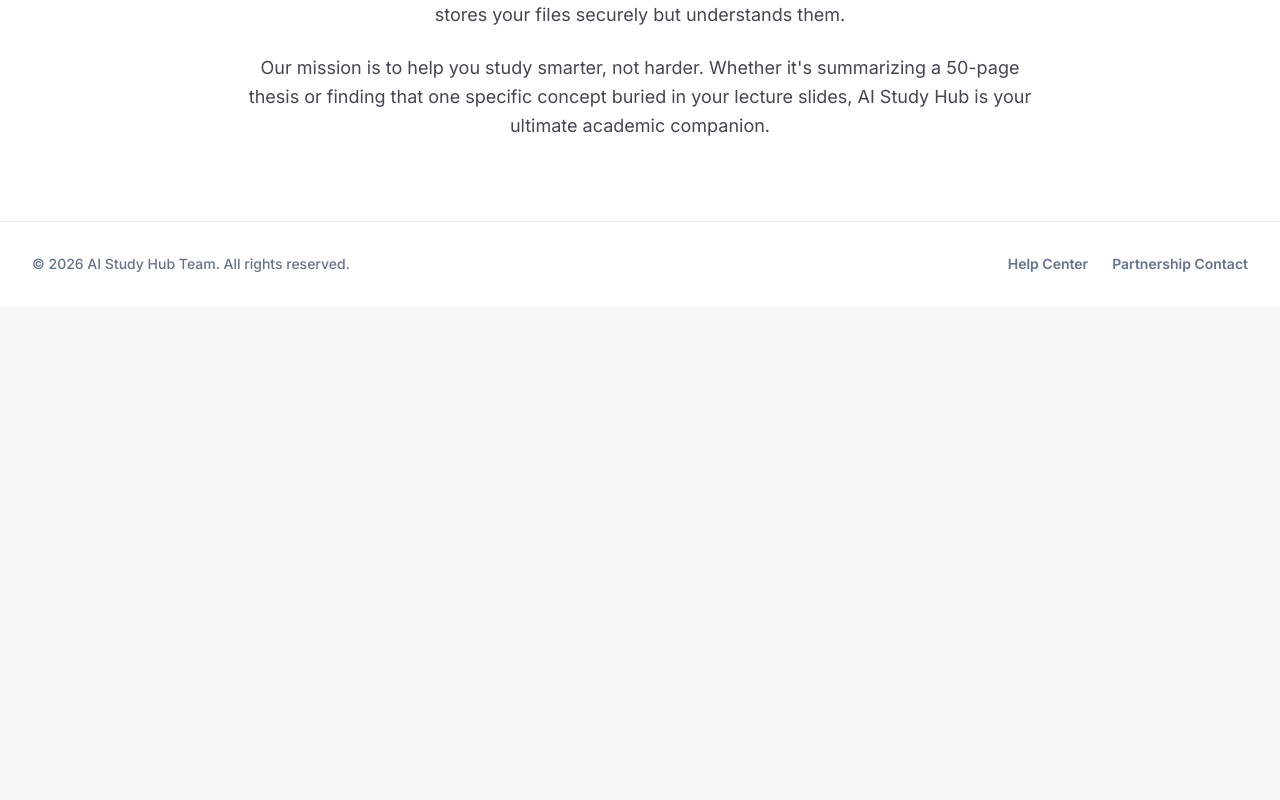
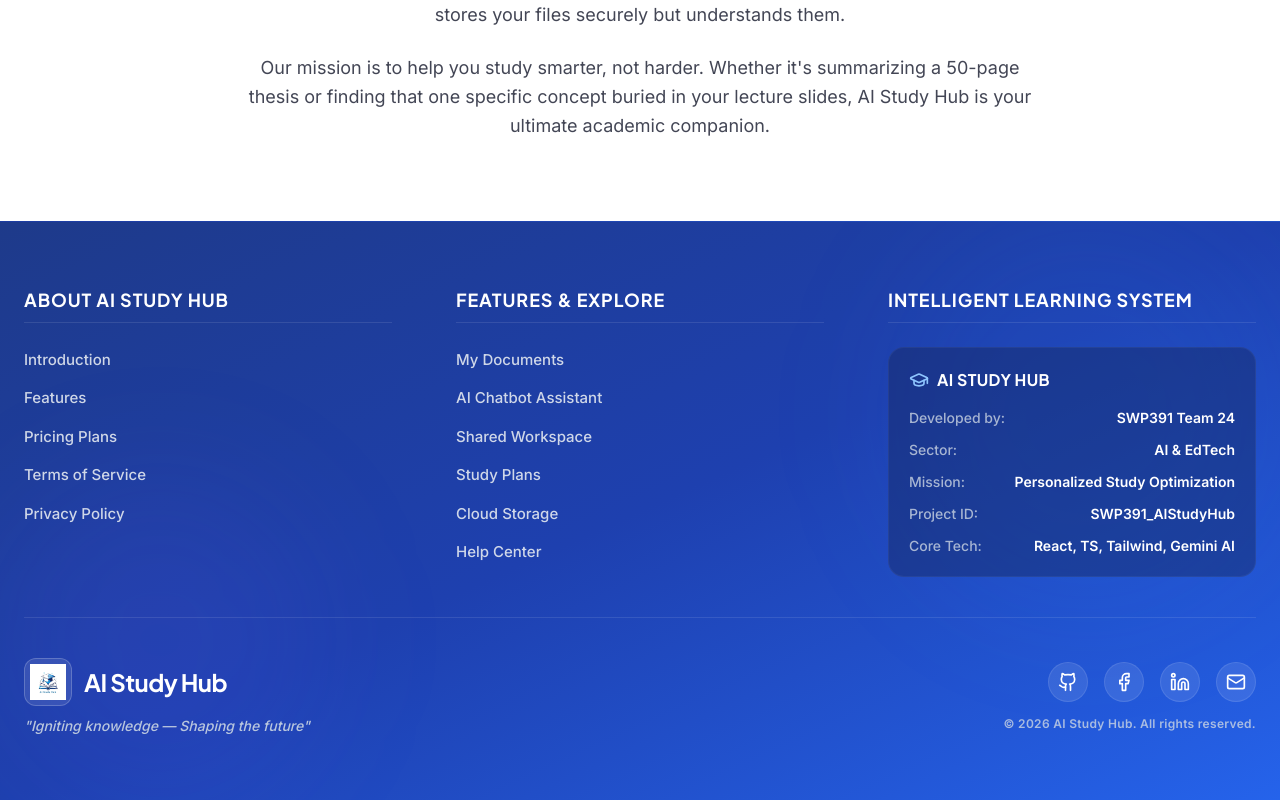
Before and after one commit to huynhduybinh24/SWP391_AIStudyHub, a React (Vite) app in the folder FrontEnd/: page / in a window 1280 px wide. Shown: the part 1713-2513 px from the top of the page. Before the commit the page ends 2019 px from the top, so only its background shows below. Built offline with nearby package versions, Linux system fonts and the light colour scheme; the HTML template or start-up script is replaced by a standard one.

Commit message:
feat: add AppFooter component and implement basic layout for LoginPage

```diff
--- a/FrontEnd/src/components/shared/AppFooter.tsx
+++ b/FrontEnd/src/components/shared/AppFooter.tsx
@@ -1,12 +1,19 @@
 import { Link } from 'react-router-dom'
 import { useTranslation } from '@/context/LanguageContext'
+import { Github, Facebook, Linkedin, Mail, GraduationCap } from 'lucide-react'
 
-export function AppFooter() {
-  const { t } = useTranslation()
+interface AppFooterProps {
+  variant?: 'full' | 'simple'
+}
 
+export function AppFooter({ variant = 'full' }: AppFooterProps) {
+  const { t, language } = useTranslation()
+
+  // Simplified variant: standard sleek light/dark footer bar
+  if (variant === 'simple') {
     return (
       <footer className="w-full border-t bg-white text-slate-500 border-slate-200 dark:bg-slate-950 dark:text-slate-400 dark:border-slate-800 select-none">
-      <div className="mx-auto flex max-w-[1800px] flex-col items-center justify-between gap-4 px-8 py-8 text-center md:flex-row md:text-left">
+        <div className="mx-auto flex max-w-[1800px] flex-col items-center justify-between gap-4 px-8 py-6 text-center md:flex-row md:text-left">
           <p className="text-sm font-medium">
             {t.footer.copyright}
           </p>
@@ -29,4 +36,172 @@ export function AppFooter() {
     )
   }
 
+  // Define localized strings based on active language (vi / en / ja / ko)
+  const isVi = language === 'vi'
+
+  const content = {
+    aboutTitle: isVi ? 'Về AI Study Hub' : 'About AI Study Hub',
+    aboutLinks: [
+      { text: isVi ? 'Giới thiệu' : 'Introduction', to: '/about' },
+      { text: isVi ? 'Tính năng' : 'Features', to: '/#features' },
+      { text: isVi ? 'Bảng giá' : 'Pricing Plans', to: '/pricing' },
+      { text: t.footer.termsOfService, to: '/terms' },
+      { text: t.footer.privacyPolicy, to: '/privacy' },
+    ],
+    exploreTitle: isVi ? 'Tính năng & Khám phá' : 'Features & Explore',
+    exploreLinks: [
+      { text: isVi ? 'Tài liệu của tôi' : 'My Documents', to: '/login' },
+      { text: isVi ? 'Trợ lý AI Chatbot' : 'AI Chatbot Assistant', to: '/login' },
+      { text: isVi ? 'Không gian chia sẻ' : 'Shared Workspace', to: '/login' },
+      { text: isVi ? 'Kế hoạch học tập' : 'Study Plans', to: '/login' },
+      { text: isVi ? 'Dung lượng đám mây' : 'Cloud Storage', to: '/login' },
+      { text: t.footer.helpCenter, to: '/help' },
+    ],
+    infoTitle: isVi ? 'DỰ ÁN HỆ THỐNG HỌC TẬP THÔNG MINH' : 'INTELLIGENT LEARNING SYSTEM',
+    infoItems: [
+      { label: isVi ? 'Nhóm phát triển' : 'Developed by', value: 'SWP391 Team 24' },
+      { label: isVi ? 'Lĩnh vực' : 'Sector', value: isVi ? 'AI & Giáo dục (EdTech)' : 'AI & EdTech' },
+      { label: isVi ? 'Định hướng' : 'Mission', value: isVi ? 'Tối ưu hóa học tập cá nhân' : 'Personalized Study Optimization' },
+      { label: isVi ? 'Mã số dự án' : 'Project ID', value: 'SWP391_AIStudyHub' },
+      { label: isVi ? 'Công nghệ chính' : 'Core Tech', value: 'React, TS, Tailwind, Gemini AI' },
+    ],
+    slogan: isVi ? 'Khơi nguồn tri thức — Kiến tạo tương lai' : 'Igniting knowledge — Shaping the future',
+    copyrightText: isVi ? '© 2026 AI Study Hub. Tất cả quyền được bảo lưu.' : '© 2026 AI Study Hub. All rights reserved.',
+  }
+
+  return (
+    <footer className="w-full bg-gradient-to-br from-[#1E3A8A] via-[#1E40AF] to-[#2563EB] text-slate-100 border-t border-blue-900/40 select-none relative overflow-hidden">
+      {/* Visual background accents */}
+      <div className="absolute top-0 right-0 w-96 h-96 bg-blue-500/10 rounded-full blur-3xl pointer-events-none" />
+      <div className="absolute bottom-0 left-0 w-80 h-80 bg-indigo-500/10 rounded-full blur-3xl pointer-events-none" />
+
+      <div className="mx-auto max-w-[1280px] px-6 py-12 md:py-16 relative z-10">
+        <div className="grid grid-cols-1 md:grid-cols-2 lg:grid-cols-3 gap-10 lg:gap-16">
+
+          {/* Column 1: About Links */}
+          <div className="flex flex-col">
+            <h4 className="text-white font-bold font-heading text-lg mb-6 pb-2 border-b border-white/10 uppercase tracking-wider">
+              {content.aboutTitle}
+            </h4>
+            <ul className="flex flex-col gap-3.5">
+              {content.aboutLinks.map((link, idx) => (
+                <li key={idx}>
+                  <Link
+                    to={link.to}
+                    className="text-slate-200/90 hover:text-white text-[15px] font-medium transition-all duration-200 hover:translate-x-1 inline-block"
+                  >
+                    {link.text}
+                  </Link>
+                </li>
+              ))}
+            </ul>
+          </div>
+
+          {/* Column 2: Explore Links */}
+          <div className="flex flex-col">
+            <h4 className="text-white font-bold font-heading text-lg mb-6 pb-2 border-b border-white/10 uppercase tracking-wider">
+              {content.exploreTitle}
+            </h4>
+            <ul className="flex flex-col gap-3.5">
+              {content.exploreLinks.map((link, idx) => (
+                <li key={idx}>
+                  <Link
+                    to={link.to}
+                    className="text-slate-200/90 hover:text-white text-[15px] font-medium transition-all duration-200 hover:translate-x-1 inline-block"
+                  >
+                    {link.text}
+                  </Link>
+                </li>
+              ))}
+            </ul>
+          </div>
+
+          {/* Column 3: Tech Project Info */}
+          <div className="flex flex-col">
+            <h4 className="text-white font-bold font-heading text-lg mb-6 pb-2 border-b border-white/10 uppercase tracking-wider">
+              {content.infoTitle}
+            </h4>
+            <div className="bg-blue-950/40 rounded-2xl p-5 border border-white/5 space-y-4">
+              <h5 className="font-bold text-white text-[16px] tracking-wide flex items-center gap-2">
+                <GraduationCap className="w-5 h-5 text-blue-300" />
+                AI STUDY HUB
+              </h5>
+              <ul className="space-y-3 text-sm text-slate-200/95">
+                {content.infoItems.map((item, idx) => (
+                  <li key={idx} className="flex justify-between items-start gap-4">
+                    <span className="text-slate-300/80 font-medium shrink-0">{item.label}:</span>
+                    <span className="font-semibold text-right text-white">{item.value}</span>
+                  </li>
+                ))}
+              </ul>
+            </div>
+          </div>
+
+        </div>
+
+        {/* Horizontal Divider */}
+        <div className="w-full border-t border-white/10 my-10" />
+
+        {/* Bottom Panel */}
+        <div className="flex flex-col md:flex-row items-center justify-between gap-6">
+          {/* Brand & Slogan */}
+          <div className="flex flex-col items-center md:items-start text-center md:text-left gap-2.5">
+            <div className="flex items-center gap-3">
+              <div className="w-12 h-12 bg-white/10 backdrop-blur-md rounded-xl flex items-center justify-center border border-white/20">
+                <img src="/logo.png" alt="AI Study Hub Logo" className="w-9 h-9 object-contain" />
+              </div>
+              <span className="text-xl md:text-2xl font-bold font-heading text-white tracking-tight">
+                AI Study Hub
+              </span>
+            </div>
+            <p className="text-slate-300/90 text-sm italic font-medium">
+              "{content.slogan}"
+            </p>
+          </div>
+
+          {/* Social Links & Copyright */}
+          <div className="flex flex-col items-center md:items-end gap-3.5">
+            <div className="flex items-center gap-4">
+              <a
+                href="https://github.com/huynhduybinh24/SWP391_AIStudyHub"
+                target="_blank"
+                rel="noreferrer"
+                className="w-10 h-10 rounded-full bg-white/10 hover:bg-white/20 flex items-center justify-center text-white border border-white/10 transition-colors"
+                title="GitHub Repository"
+              >
+                <Github className="w-5 h-5" />
+              </a>
+              <a
+                href="#"
+                className="w-10 h-10 rounded-full bg-white/10 hover:bg-white/20 flex items-center justify-center text-white border border-white/10 transition-colors"
+                title="Facebook Page"
+              >
+                <Facebook className="w-5 h-5" />
+              </a>
+              <a
+                href="#"
+                className="w-10 h-10 rounded-full bg-white/10 hover:bg-white/20 flex items-center justify-center text-white border border-white/10 transition-colors"
+                title="LinkedIn Profile"
+              >
+                <Linkedin className="w-5 h-5" />
+              </a>
+              <a
+                href="mailto:support@aistudyhub.com"
+                className="w-10 h-10 rounded-full bg-white/10 hover:bg-white/20 flex items-center justify-center text-white border border-white/10 transition-colors"
+                title="Email Support"
+              >
+                <Mail className="w-5 h-5" />
+              </a>
+            </div>
+            <p className="text-slate-300/80 text-xs font-semibold tracking-wide">
+              {content.copyrightText}
+            </p>
+          </div>
+        </div>
+
+      </div>
+    </footer>
+  )
+}
+
 export default AppFooter
```
Lines whose indentation alone changed are shown as unchanged.
